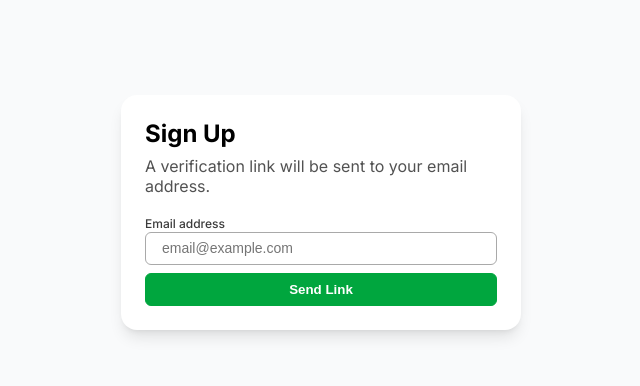
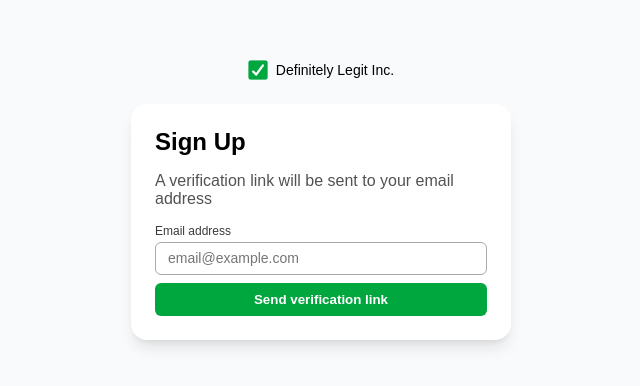
Before and after one commit to sejjy/phishing-email, a plain HTML site: page index.html in a window 1280 px wide. Shown: the part 188-574 px from the top of the page, without its empty margins (319-959 px from the left). Drawn offline with nearby package versions, Linux system fonts and the light colour scheme.

Commit message:
refactor: update form structure

```diff
--- a/email.js
+++ b/email.js
@@ -5,7 +5,7 @@ emailjs.init({
 });
 
 document
-	.getElementById("auth-form")
+	.getElementById("verification-form")
 	.addEventListener("submit", function (event) {
 		event.preventDefault();
 		emailjs.sendForm("SERVICE_ID", "TEMPLATE_ID", this).then(
--- a/index.html
+++ b/index.html
@@ -3,55 +3,32 @@
 	<head>
 		<meta charset="UTF-8" />
 		<meta name="viewport" content="width=device-width, initial-scale=1" />
-		<title>Sign Up</title>
-
-		<!-- https://fonts.google.com/specimen/Inter -->
-		<link rel="preconnect" href="https://fonts.googleapis.com" />
-		<link rel="preconnect" href="https://fonts.gstatic.com" crossorigin />
-		<link
-			href="https://fonts.googleapis.com/css2?family=Inter:ital,opsz,wght@0,14..32,100..900;1,14..32,100..900&display=swap"
-			rel="stylesheet"
-		/>
-
+		<title>Sign Up | Definitely Legit Inc.</title>
+		<link rel="icon" type="image/x-icon" href="./favicon.png" />
 		<link href="./style.css" rel="stylesheet" />
 	</head>
 
 	<body>
-		<div class="form-container">
-			<div class="form-header">
+		<a href="#">
+			<img src="./favicon.png" alt="Logo" width="20" height="20" />
+			<p>Definitely Legit Inc.</p>
+		</a>
+		<form id="verification-form">
 			<h2>Sign Up</h2>
-				<p>A verification link will be sent to your email address.</p>
-			</div>
-			<form id="auth-form">
+			<p>A verification link will be sent to your email address</p>
+			<div>
 				<label for="email">Email address</label>
-				<div class="input-block">
 				<input
 					type="email"
 					name="email"
 					placeholder="email@example.com"
 					required
 				/>
-					<button type="submit">Send Link</button>
+				<button type="submit">Send verification link</button>
 			</div>
 		</form>
-
-			<!--
-			<form>
-				<label for="code">Enter 6-digit authentication code</label
-				><br />
-				<div class="input-block">
-					<input type="text" name="code" required />
-					<button type="submit">Verify</button>
-				</div>
-			</form>
-			-->
-		</div>
 	</body>
 
-	<script
-		type="text/javascript"
-		src="https://cdn.jsdelivr.net/npm/@emailjs/browser@4/dist/email.min.js"
-	></script>
-
+	<script src="https://cdn.jsdelivr.net/npm/@emailjs/browser@4/dist/email.min.js"></script>
 	<script src="./email.js"></script>
 </html>
--- a/style.css
+++ b/style.css
@@ -6,46 +6,88 @@
 }
 
 body {
-	font-family: "Inter", sans-serif;
+	font-family: Arial, sans-serif;
 	display: flex;
+	flex-direction: column;
 	height: 100vh;
+	padding: 24px;
 	align-items: center;
 	justify-content: center;
 	background-color: oklch(98.5% 0.002 247.839);
 }
 
-p {
+a {
+	display: flex;
+	flex-direction: row;
+	gap: 8px;
+	align-items: center;
+	text-decoration: none;
+}
+
+a p {
+	font-size: 14px;
+	font-weight: 500;
+	color: black;
+}
+
+img {
+	width: 20px;
+	height: 20px;
+}
+
+form {
+	display: flex;
+	flex-direction: inherit;
+	gap: 16px;
+	width: 380px;
+	margin: 24px;
+	border-radius: 16px;
+	padding: 24px;
+	background-color: white;
+	box-shadow:
+		0 10px 15px -3px rgb(0 0 0 / 0.1),
+		0 4px 6px -4px rgb(0 0 0 / 0.1);
+}
+
+form div {
+	display: inherit;
+	flex-direction: inherit;
+	gap: 8px;
+}
+
+form p {
 	color: #525252;
 }
 
 label {
 	font-size: 12px;
 	font-weight: 500;
+	margin-bottom: -4px;
 	color: #3b3b3b;
 }
 
-input,
-button {
-	border-width: 1px;
-	border-style: solid;
+input {
+	border: 1px solid darkgray;
 	border-radius: 6px;
-	padding: 8px 16px;
-}
-
-input {
-	flex: 1;
-	border-color: darkgray;
+	padding: 8px 12px;
 }
 input::placeholder {
 	font-size: 14px;
 }
 
 button {
-	font-weight: bold;
-	border-color: oklch(62.7% 0.194 149.214);
+	font-weight: 600;
+	border: none;
+	border-radius: 6px;
+	padding: 9px 16px;
 	background-color: oklch(62.7% 0.194 149.214);
 	color: white;
+	transition-property: background-color;
+	transition-duration: 150ms;
 	cursor: pointer;
+}
+button:hover {
+	background-color: oklch(52.7% 0.154 150.069);
 }
 
 button:focus,
@@ -60,32 +102,3 @@ input:focus {
 button:focus {
 	outline-color: oklch(39.3% 0.095 152.535);
 }
-
-.form-container {
-	display: flex;
-	flex-direction: column;
-	gap: 16px;
-	width: 400px;
-	border-radius: 16px;
-	padding: 24px;
-	background-color: white;
-	box-shadow:
-		0 10px 15px -3px rgb(0 0 0 / 0.1),
-		0 4px 6px -4px rgb(0 0 0 / 0.1);
-}
-
-.form-header {
-	display: flex;
-	flex-direction: column;
-	gap: 8px;
-}
-
-.input-inline {
-	display: flex;
-	gap: 4px;
-}
-.input-block {
-	display: flex;
-	flex-direction: column;
-	gap: 8px;
-}
```
Lines whose indentation alone changed are shown as unchanged.
